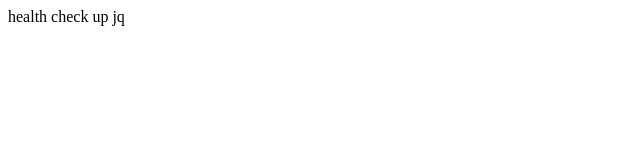
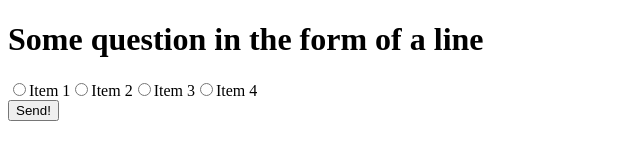
Before and after one commit to VovaIvzhenko/jquery-plugins, a plain HTML site: page index.html in a window 1280 px wide. Shown: the whole page, without its empty margins (0-640 px from the left). Drawn offline with nearby package versions, Linux system fonts and the light colour scheme.

Commit message:
object this

```diff
--- a/index.html
+++ b/index.html
@@ -8,9 +8,14 @@
             crossorigin="anonymous"></script>
 </head>
 <body>
-    <div class="container">
+    <div id="container">
 
     </div>
+    <script src="main.js"></script>
+    <script>
+        $(function () {
+          $('#container').vovaPlugin();
+        })
+    </script>
 </body>
-    <script src="main.js"></script>
 </html>
--- a/main.js
+++ b/main.js
@@ -1,3 +1,32 @@
-$(() => {
-  $('.container').text('health check up jq')
-})
+;(function($){
+  $.fn.vovaPlugin = function(){
+    console.log(this.width());
+
+    $('<h1>',{
+      text: 'Some question in the form of a line'
+    }).appendTo(this);
+
+    var form = $('<form/>').appendTo(this);
+
+    var x, y, categories = ['Item 1', 'Item 2', 'Item 3', 'Item 4']
+
+    for(x = 0, y = categories.length; x < y; x++){
+      $('<input/>',{
+        type: "radio",
+        name: "categories",
+        id: categories[x],
+        value: categories[x]
+      }).appendTo(form);
+
+      $('<label/>',{
+        text: categories[x],
+        "for": categories[x]
+      }).appendTo(form);
+    }
+
+    $('<button/>',{
+      text: "Send!"
+    }).appendTo(this);
+
+  };
+})(jQuery);
```
